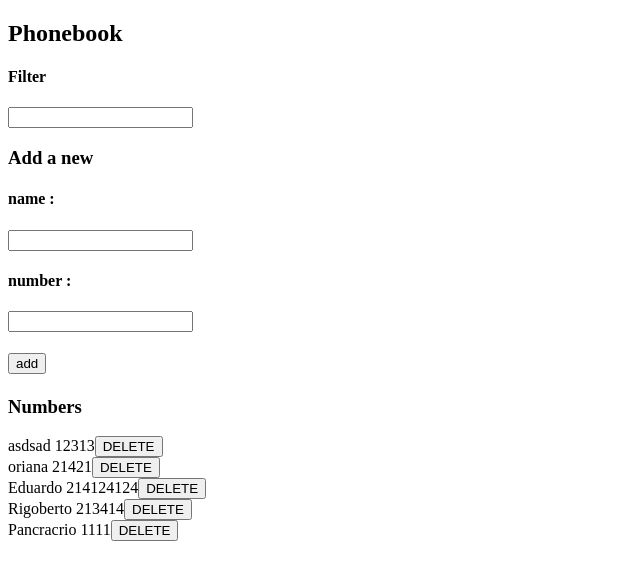
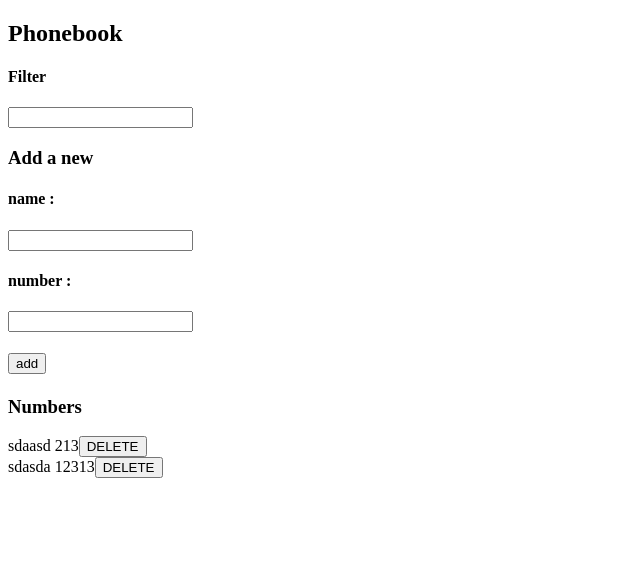
Before and after one commit to EduHz/Hernandez---OFS, a React (Create React App) app in the folder part2/phoneBook/: page / in a window 1280 px wide. Shown: the top 580 px of the page, without its empty margins (0-640 px from the left). Built offline with nearby package versions, Linux system fonts and the light colour scheme; data requests are answered from the project's data file.

Commit message:
update homework

```diff
--- a/part2/phoneBook/db.json
+++ b/part2/phoneBook/db.json
@@ -1,29 +1,14 @@
 {
   "persons": [
     {
-      "name": "asdsad",
-      "number": "12313",
-      "id": 5
+      "name": "sdaasd",
+      "number": "213",
+      "id": 2
     },
     {
-      "name": "oriana",
-      "number": "21421",
-      "id": 6
-    },
-    {
-      "name": "Eduardo",
-      "number": "214124124",
-      "id": 7
-    },
-    {
-      "name": "Rigoberto",
-      "number": "213414",
-      "id": 8
-    },
-    {
-      "name": "Pancracrio",
-      "number": "1111",
-      "id": 9
+      "name": "sdasda",
+      "number": "12313",
+      "id": 4
     }
   ]
 }
--- /dev/null
+++ b/part2/phoneBook/src/App.css
@@ -0,0 +1,19 @@
+.mensaje {
+  color: green;
+  background: lightgrey;
+  font-size: 20px;
+  border-style: solid;
+  border-radius: 5px;
+  padding: 10px;
+  margin-bottom: 10px;
+}
+
+.mensaje-error {
+  color: rgb(128, 0, 0);
+  background: lightgrey;
+  font-size: 20px;
+  border-style: solid;
+  border-radius: 5px;
+  padding: 10px;
+  margin-bottom: 10px;
+}
--- a/part2/phoneBook/src/App.jsx
+++ b/part2/phoneBook/src/App.jsx
@@ -3,12 +3,15 @@ import Persons from "./components/Persons";
 import PersonForm from "./components/PersonForm";
 import Filter from "./components/Filter";
 import personService from "./services/persons";
+import "./App.css";
+import Message from "./components/Message";
 
 function App() {
   const [persons, setPersons] = useState([]);
   const [newName, setNewName] = useState("");
   const [newNumber, setNewNumber] = useState("");
   const [searchName, setSearchName] = useState("");
+  const [mensaje, setMensaje] = useState("");
 
   useEffect(() => {
     personService.getAll().then((response) => {
@@ -18,6 +21,7 @@ function App() {
 
   const addPerson = (event) => {
     event.preventDefault();
+
     const personObj = {
       name: newName,
       number: newNumber,
@@ -26,19 +30,45 @@ function App() {
     const existingPerson = persons.find((ele) => ele.name === newName);
 
     if (existingPerson) {
-      if (window.confirm(`${existingPerson.name} is already added to phonebook, replace the old number with a new one?`)) {
-        personService.update(existingPerson.id, personObj).then((response) => {
-          console.log(response)
-          setPersons(persons.map((person) => (person.id !== existingPerson.id ? person : response.data)));
-          setNewName("");
-          setNewNumber("");
-        });
+      if (
+        window.confirm(
+          `${existingPerson.name} is already added to phonebook, replace the old number with a new one?`
+        )
+      ) {
+        personService
+          .update(existingPerson.id, personObj)
+          .then((response) => {
+            console.log(response);
+            setPersons(
+              persons.map((person) =>
+                person.id !== existingPerson.id ? person : response.data
+              )
+            );
+            setMensaje(`Replace ${newName} number`);
+            setNewName("");
+            setNewNumber("");
+            setTimeout(() => {
+              setMensaje("");
+            }, 3500);
+          })
+          .catch((error) => {
+            setMensaje(
+              `Information of ${newName} has already been removed from server`
+            );
+            setTimeout(() => {
+              setMensaje("");
+            }, 3500);
+          });
       }
     } else {
       personService.create(personObj).then((response) => {
         setPersons(persons.concat(response.data));
+        setMensaje(`Added ${newName}`);
         setNewName("");
         setNewNumber("");
+        setTimeout(() => {
+          setMensaje("");
+        }, 3500);
       });
     }
   };
@@ -71,6 +101,8 @@ function App() {
     <>
       <h2>Phonebook</h2>
 
+      <Message mensaje={mensaje} />
+
       <Filter searchName={searchName} handleSearch={handleSearch} />
 
       <h3>Add a new</h3>
--- /dev/null
+++ b/part2/phoneBook/src/components/Message.jsx
@@ -0,0 +1,15 @@
+export default function Message({ mensaje }) {
+  return (
+    <>
+      {mensaje && (
+        <div
+          className={
+            mensaje.includes("Information") ? "mensaje-error" : "mensaje"
+          }
+        >
+          {mensaje}
+        </div>
+      )}
+    </>
+  );
+}
--- a/part2/phoneBook/src/services/persons.js
+++ b/part2/phoneBook/src/services/persons.js
@@ -1,20 +1,30 @@
 import axios from "axios";
 const baseUrl = "http://localhost:3001/persons";
 
+console.log(axios.get(baseUrl));
+
 const getAll = () => {
-  return axios.get(baseUrl);
+  return axios.get(baseUrl).catch((error) => {
+    console.log('error en get all');
+  });
 };
 
 const create = (addPerson) => {
-  return axios.post(baseUrl, addPerson);
+  return axios.post(baseUrl, addPerson).catch((error) => {
+    console.log('error en create');
+  });
 };
 
 const remove = (id) => {
-  return axios.delete(`${baseUrl}/${id}`);
+  return axios.delete(`${baseUrl}/${id}`).catch((error) => {
+    console.log('error en remove');
+  });
 };
 
 const update = (id, personObj) => {
-  return axios.put(`${baseUrl}/${id}`, personObj);
+  return axios.put(`${baseUrl}/${id}`, personObj).catch((error) => {
+    console.log('error en el update');
+  });
 };
 
 const personService = {
```
